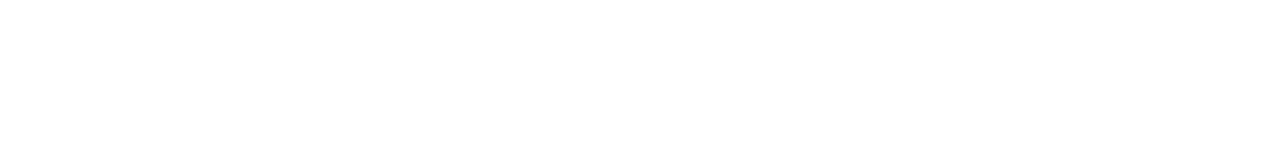
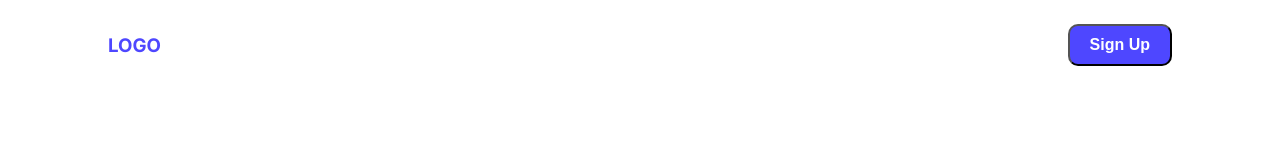
Before and after one commit to Suzel-sylhet/first-assignment-for-ph, a plain HTML site: page index.html in a window 1280 px wide. Drawn offline with Linux system fonts and the light colour scheme.

Commit message:
commit for navigation 1

```diff
--- a/index.html
+++ b/index.html
@@ -1,11 +1,33 @@
 <!DOCTYPE html>
 <html lang="en">
+
 <head>
     <meta charset="UTF-8">
     <meta name="viewport" content="width=device-width, initial-scale=1.0">
     <title>First Assignment</title>
+    <link rel="preconnect" href="https://fonts.googleapis.com">
+    <link rel="preconnect" href="https://fonts.gstatic.com" crossorigin>
+    <link
+        href="https://fonts.googleapis.com/css2?family=Inter:ital,opsz,wght@0,14..32,100..900;1,14..32,100..900&family=Merriweather:ital,opsz,wght@0,18..144,300..900;1,18..144,300..900&display=swap"
+        rel="stylesheet">
+    <link rel="stylesheet" href="styles/assignment.css">
 </head>
-<body>
 
+<body class="inter-black">
+    <header>
+        <nav>
+            <h3 class="nav-title text-primary">LOGO</h3>
+            <ul>
+                <li><a class="su-color" href=""><button class="btn-primary">Sign Up</button></a></li>
+            </ul>
+        </nav>
+    </header>
+    <main>
+
+    </main>
+    <footer>
+
+    </footer>
 </body>
+
 </html>
--- /dev/null
+++ b/styles/assignment.css
@@ -0,0 +1,45 @@
+
+
+
+.inter-black {
+  font-family: "Inter", sans-serif;
+  font-optical-sizing: auto;
+  font-style: normal;
+}
+
+.text-primary{
+    color: #4E47FF;
+}
+
+.btn-primary{
+    background-color: #4E47FF;
+    font-weight: bold;
+    font-size: 16px;
+    color: white;
+    padding: 10px 20px;
+    border-radius: 10px;
+}
+nav{
+    display: flex;
+    align-items: center;
+    justify-content: space-between;
+    margin: 0 100px;
+}
+
+.nav-title{
+    font:900;
+    font-size: 34;
+}
+
+nav ul li{
+    list-style: none;
+}
+
+nav li a{
+    text-decoration: none;
+    font-size: 24;
+}
+
+.su-color{
+    columns: #ffffff;
+}
```
